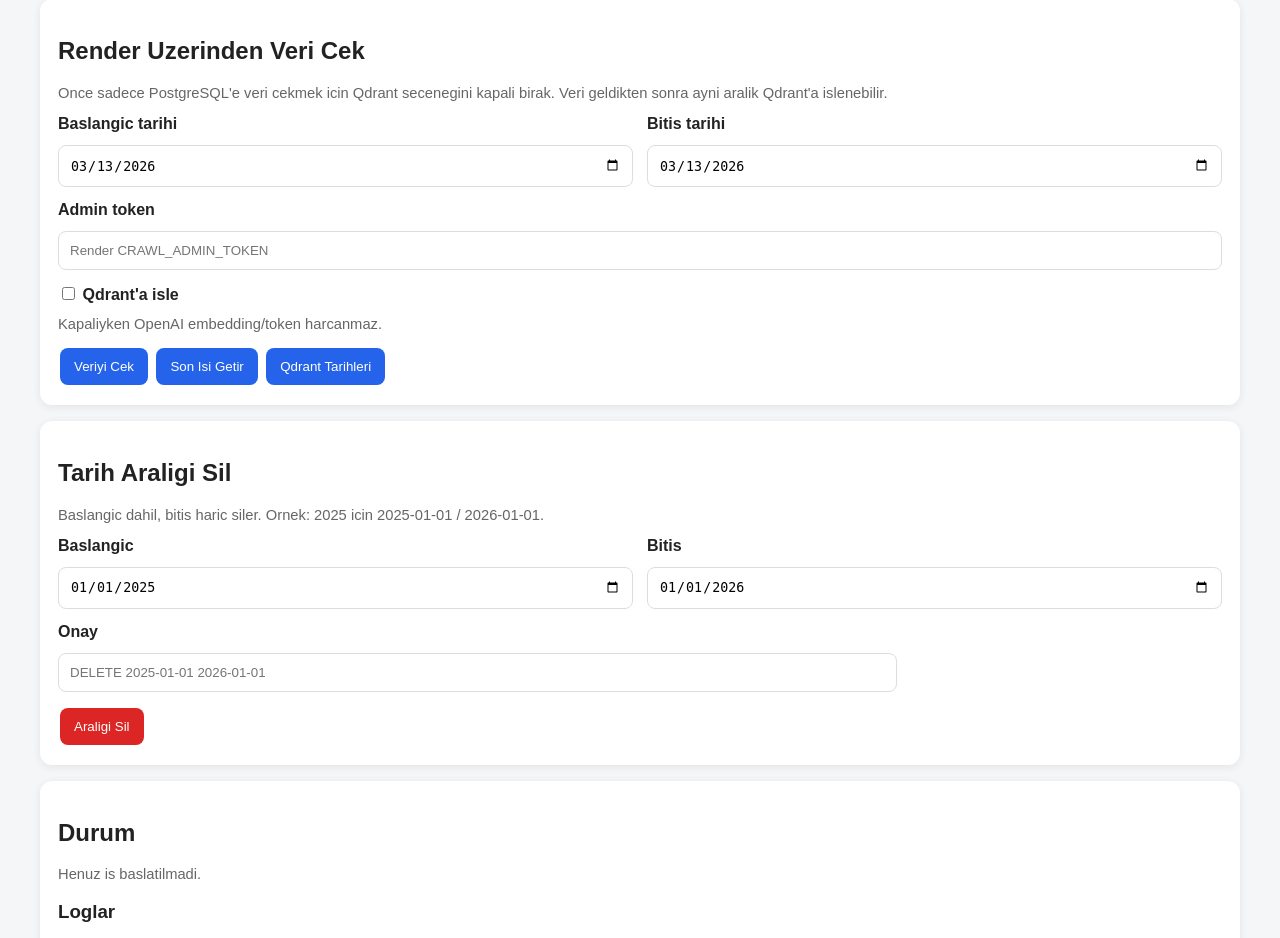
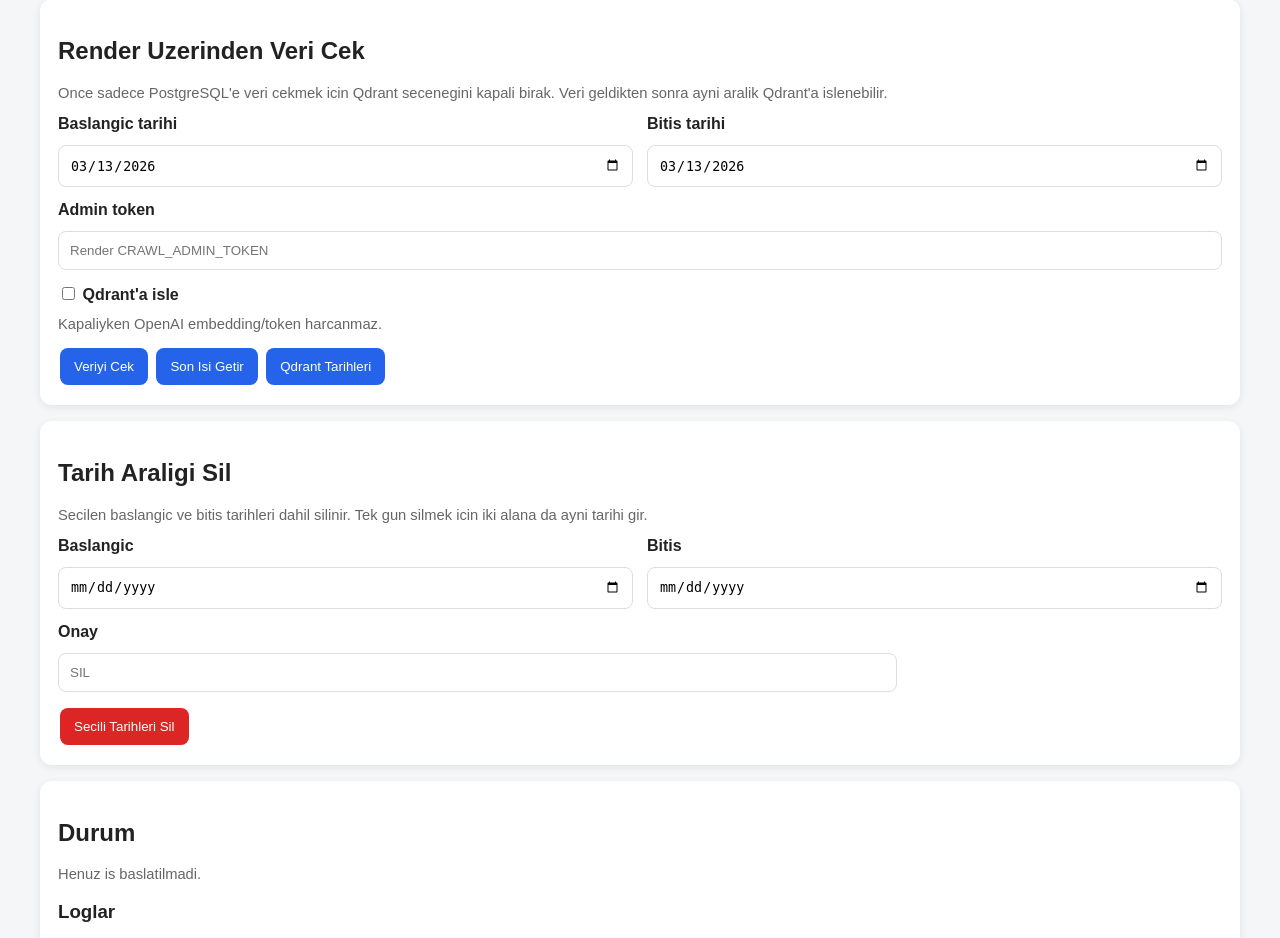
Before and after one commit to hakanozcan0717-boop/resmi-gazete-rev1, a Flask app: page /admin in a window 1280 px wide. Shown: the part 297-1235 px from the top of the page. Run offline with Flask 3, Linux system fonts and the light colour scheme.

Commit message:
Fix inclusive date range delete

```diff
--- a/web/app.py
+++ b/web/app.py
@@ -249,7 +249,7 @@ def create_app(db_path: str = DEFAULT_DB):
             start = parse_date(start_date)
             end = parse_date(end_date)
             if start > end:
-                return jsonify({"error": "start end tarihinden buyuk olamaz"}), 400
+                return jsonify({"error": "start tarihi end tarihinden buyuk olmamali"}), 400
         except Exception as exc:
             return jsonify({"error": str(exc)}), 400
 
@@ -328,27 +328,30 @@ def create_app(db_path: str = DEFAULT_DB):
         try:
             start = parse_date(start_date)
             end = parse_date(end_date)
-            if start >= end:
-                return jsonify({"error": "start tarihi end tarihinden küçük olmalı"}), 400
+            if start > end:
+                return jsonify({"error": "start tarihi end tarihinden buyuk olmamali"}), 400
         except Exception as exc:
             return jsonify({"error": str(exc)}), 400
 
         expected_confirm = f"DELETE {start_date} {end_date}"
-        if confirm != expected_confirm:
-            return jsonify({"error": f"Onay için confirm alanına '{expected_confirm}' yazılmalı"}), 400
+        if confirm not in {"SIL", expected_confirm}:
+            return jsonify({"error": "Onay icin confirm alanina 'SIL' yazilmali"}), 400
+
+        end_exclusive = (end + dt.timedelta(days=1)).isoformat()
 
         try:
             job_db = GazetteDB(db_path)
-            before_count = job_db.count_items_for_date_range(start_date, end_date)
-            deleted_db = job_db.delete_items_for_date_range(start_date, end_date)
+            before_count = job_db.count_items_for_date_range(start_date, end_exclusive)
+            deleted_db = job_db.delete_items_for_date_range(start_date, end_exclusive)
 
-            qdrant_deleted = VectorStore().delete_date_range(start_date, end_date)
-            after_count = job_db.count_items_for_date_range(start_date, end_date)
+            qdrant_deleted = VectorStore().delete_date_range(start_date, end_exclusive)
+            after_count = job_db.count_items_for_date_range(start_date, end_exclusive)
 
             return jsonify({
                 "status": "completed",
                 "start": start_date,
                 "end": end_date,
+                "end_exclusive": end_exclusive,
                 "postgres_before": before_count,
                 "postgres_deleted": deleted_db,
                 "postgres_after": after_count,
--- a/web/templates/admin.html
+++ b/web/templates/admin.html
@@ -36,22 +36,22 @@
 
 <div class="card">
     <h2>Tarih Araligi Sil</h2>
-    <p class="muted">Baslangic dahil, bitis haric siler. Ornek: 2025 icin 2025-01-01 / 2026-01-01.</p>
+    <p class="muted">Secilen baslangic ve bitis tarihleri dahil silinir. Tek gun silmek icin iki alana da ayni tarihi gir.</p>
     <div class="form-grid">
         <div class="form-row">
             <label for="deleteStart">Baslangic</label>
-            <input id="deleteStart" type="date" value="2025-01-01">
+            <input id="deleteStart" type="date">
         </div>
         <div class="form-row">
             <label for="deleteEnd">Bitis</label>
-            <input id="deleteEnd" type="date" value="2026-01-01">
+            <input id="deleteEnd" type="date">
         </div>
     </div>
     <div class="form-row">
         <label for="deleteRangeConfirm">Onay</label>
-        <input id="deleteRangeConfirm" type="text" placeholder="DELETE 2025-01-01 2026-01-01">
+        <input id="deleteRangeConfirm" type="text" placeholder="SIL">
     </div>
-    <button type="button" onclick="deleteDateRange()" style="background:#dc2626;">Araligi Sil</button>
+    <button type="button" onclick="deleteDateRange()" style="background:#dc2626;">Secili Tarihleri Sil</button>
 </div>
 
 <div class="card">
@@ -223,11 +223,21 @@ async function deleteDateRange() {
     const confirm = document.getElementById("deleteRangeConfirm").value.trim();
 
     if (!token || !start || !end || !confirm) {
-        showStatus("Token, tarih araligi ve onay zorunlu.");
+        showStatus("Token, tarih araligi ve onay zorunlu. Onay alanina SIL yaz.");
         return;
     }
 
-    if (!window.confirm(start + " / " + end + " araligi PostgreSQL ve Qdrant'tan silinecek. Devam edilsin mi?")) {
+    if (start > end) {
+        showStatus("Baslangic tarihi bitis tarihinden buyuk olamaz.");
+        return;
+    }
+
+    if (confirm !== "SIL") {
+        showStatus("Silme onayi icin onay alanina SIL yaz.");
+        return;
+    }
+
+    if (!window.confirm(start + " / " + end + " dahil PostgreSQL ve Qdrant'tan silinecek. Devam edilsin mi?")) {
         return;
     }
 
```
